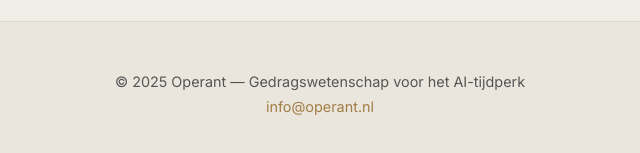
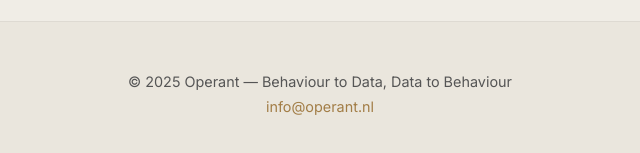
Before and after one commit to Bachskie/operant, a plain HTML site: page contact.html in a window 1280 px wide. Shown: the part 1226-1379 px from the top of the page, 320-960 px from the left. Drawn offline with nearby package versions, Linux system fonts and the light colour scheme.

Commit message:
change footer

```diff
--- a/contact.html
+++ b/contact.html
@@ -63,7 +63,7 @@
 
     <!-- VOETTEKST -->
     <footer id="contact-footer" class="footer">
-      <p>© <span id="year"></span> Operant — Gedragswetenschap voor het AI-tijdperk</p>
+      <p>© <span id="year"></span> Operant — Behaviour to Data, Data to Behaviour</p>
       <p><a href="mailto:info@operant.nl">info@operant.nl</a></p>
     </footer>
 
```
Also changed, not shown: index.html (+1 -1 lines), missie.html (+1 -1 lines), wetenschap.html (+1 -1 lines).
